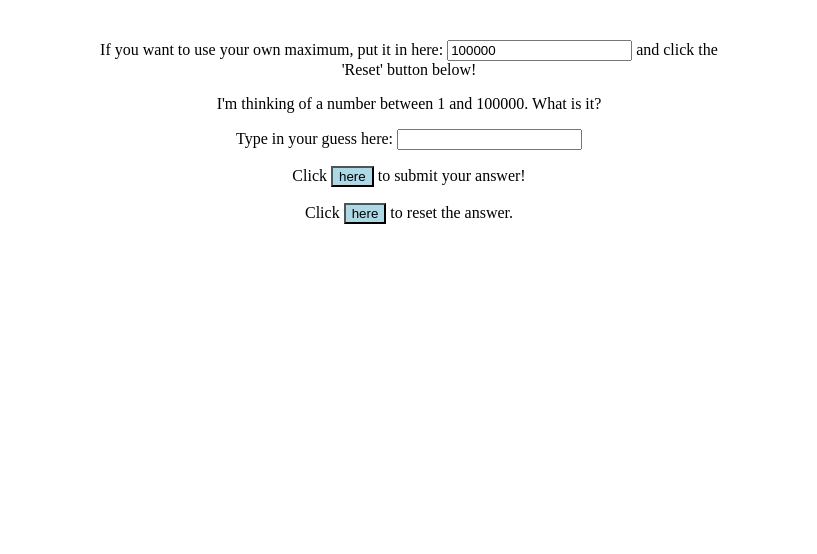
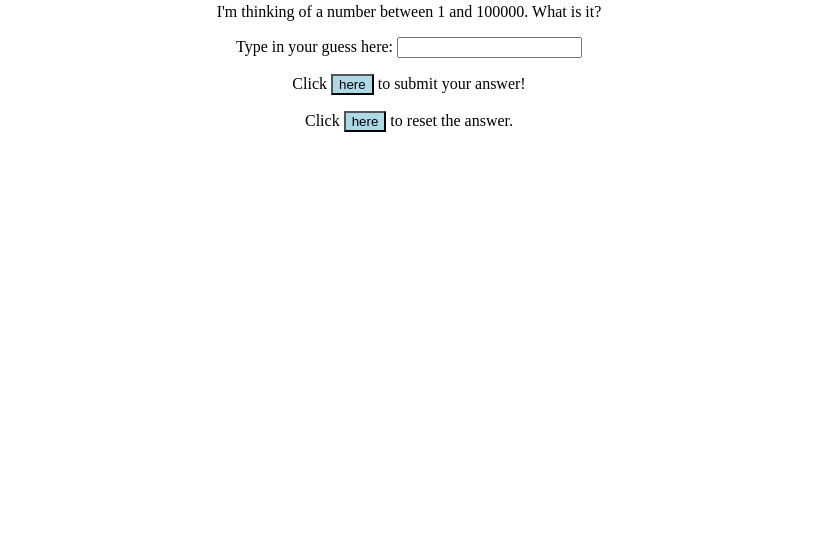
Before and after one commit to Humding3r/number-guessing-game, a plain HTML site: page index.html in a window 1280 px wide. Shown: the part 382-936 px from the top of the page, without its empty margins (231-1048 px from the left). After the commit the page ends 800 px from the top, so only its background shows below. Drawn offline with Linux system fonts and the light colour scheme.

Commit message:
:facepunch:

```diff
--- a/style.css
+++ b/style.css
@@ -1,6 +1,6 @@
 body {
 	text-align: center;
-	margin: 330px;
+	margin: 20%;
 }
 
 #submit {
```
